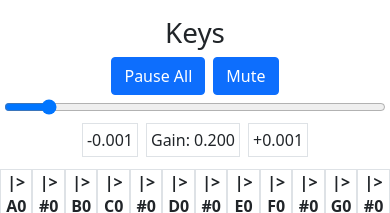
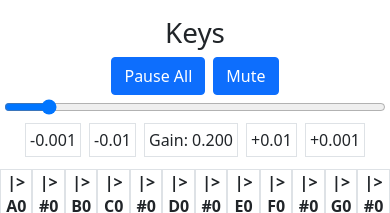
Before and after one commit to lkwilson/quick-tune, a Gatsby site: page / in a window 390 px wide. Shown: the top 213 px of the page. Built offline with nearby package versions, Linux system fonts and the light colour scheme; Gatsby itself is replaced by a stand-in of ours.

Commit message:
Better gain controls

```diff
--- a/src/components/notes_component.tsx
+++ b/src/components/notes_component.tsx
@@ -171,7 +171,7 @@ export default function NotesComponent() {
             {'-0.001'}
           </div>
           <div
-            className="border m-1 p-1 d-none d-sm-block"
+            className="border m-1 p-1"
             onClick={() => set_gain((current_gain) => current_gain - 0.01)}
           >
             {'-0.01'}
@@ -182,7 +182,7 @@ export default function NotesComponent() {
           >
             {'-0.1'}
           </div>
-          <div className="border m-1 p-1">Gain: {gain.toFixed(3)}</div>
+          <div className="border text-center m-1 p-1">Gain: {gain.toFixed(3)}</div>
           <div
             className="border m-1 p-1 d-none d-sm-block"
             onClick={() => set_gain((current_gain) => current_gain + 0.1)}
@@ -190,7 +190,7 @@ export default function NotesComponent() {
             {'+0.1'}
           </div>
           <div
-            className="border m-1 p-1 d-none d-sm-block"
+            className="border m-1 p-1"
             onClick={() => set_gain((current_gain) => current_gain + 0.01)}
           >
             {'+0.01'}
```
